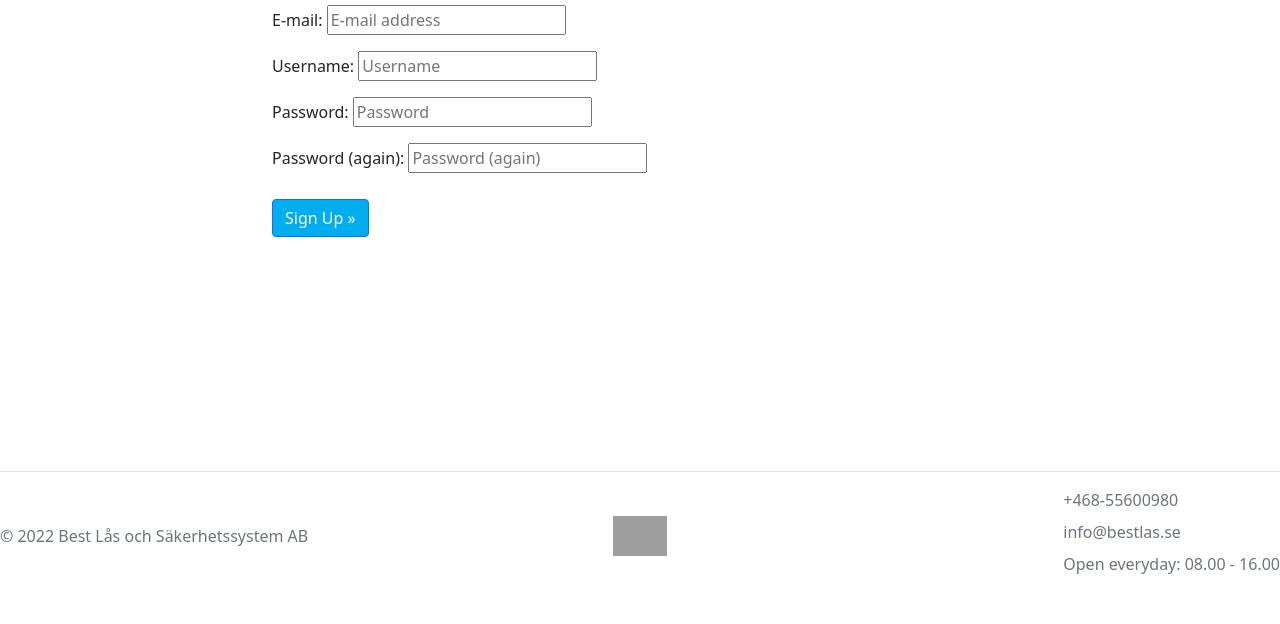
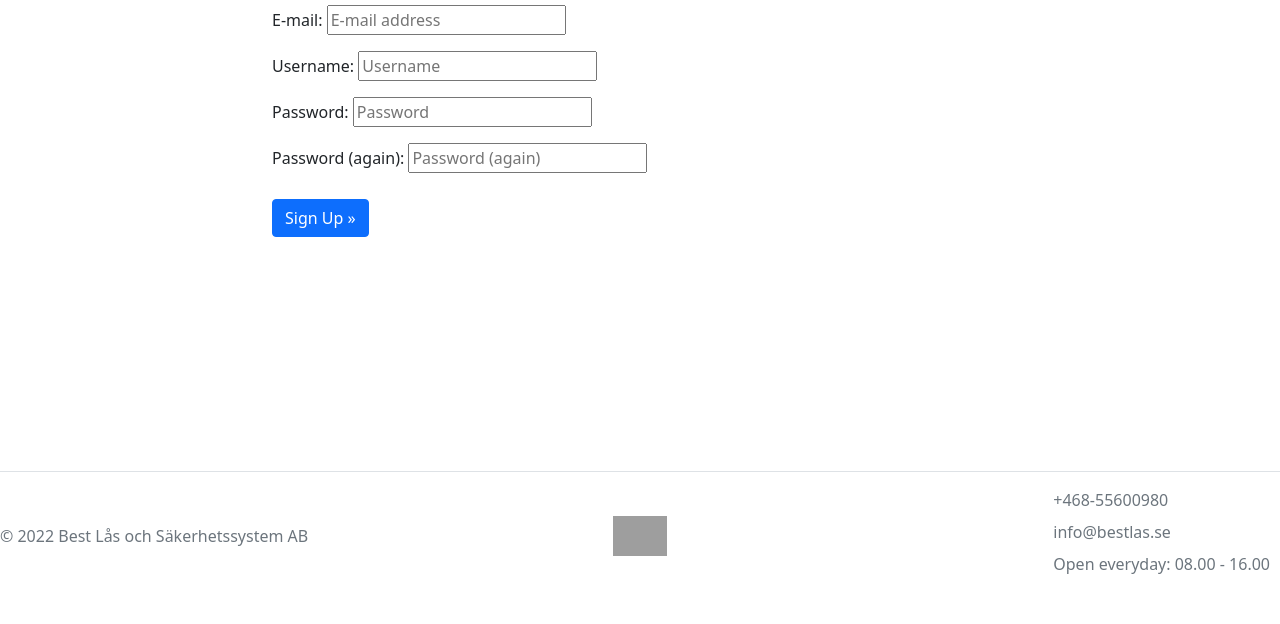
Before and after one commit to spangen87/locksmith-booking, a Django app: page /accounts/signup/ in a window 1280 px wide. Shown: the part 176-800 px from the top of the page. Run offline with Django 3.2, Linux system fonts and the light colour scheme; some libraries are stand-ins or nearby versions; grey boxes are pictures that could not be loaded.

Commit message:
Move js to separate file, add margin to nav element and content to readme

```diff
--- a/static/css/style.css
+++ b/static/css/style.css
@@ -1,9 +1,9 @@
-.btn-primary {
-    background-color: #00AEEF;
-}
-
 .btn {
     margin-top: 10px;
     margin-bottom: 10px;
     margin-right: 5px;
 }
+
+.nav {
+    margin-right: 10px;
+}
--- /dev/null
+++ b/static/js/script.js
@@ -0,0 +1,21 @@
+// Code snippet from jQuery Timepicker to show custom times to the form field
+$(document).ready(function () {
+    $('#id_time_for_visit').timepicker({
+        timeFormat: 'HH:mm',
+        interval: 30,
+        minTime: '8',
+        maxTime: '16:00',
+        defaultTime: '13',
+        startTime: '8:00',
+        dynamic: false,
+        dropdown: true,
+        scrollbar: true
+    });
+});
+
+// Making the alerts dissapear after 3 seconds
+setTimeout(fade_out, 3000);
+
+function fade_out() {
+    $('.alert').fadeOut().empty();
+}
--- a/templates/booking/base.html
+++ b/templates/booking/base.html
@@ -93,14 +93,14 @@
       <li class="nav-item mb-2"><span class="nav-link p-0 text-muted">Open everyday: 08.00 - 16.00</span></li>
     </ul>
   </footer>
-  <script text="javascript">
+  <!-- <script text="javascript">
     setTimeout(fade_out, 3000);
     function fade_out() {
         $('.alert').fadeOut().empty();
     }
-  </script>
+  </script> -->
   <script src="https://cdnjs.cloudflare.com/ajax/libs/timepicker/1.3.5/jquery.timepicker.min.js"></script>
-  <script>
+  <!-- <script>
     $(document).ready(function () {
       $('#id_time_for_visit').timepicker({
         timeFormat: 'HH:mm',
@@ -114,8 +114,8 @@
         scrollbar: true
       });
     });
-  </script>
-
+  </script> -->
+  <script src="{% static 'js/script.js' %}"></script>
 </body>
 
 </html>
```
Also changed, not shown: README.md, static/images/readme_images/404.jpg (added), static/images/readme_images/all_reviews.jpg (added), static/images/readme_images/all_users.jpg (added).
